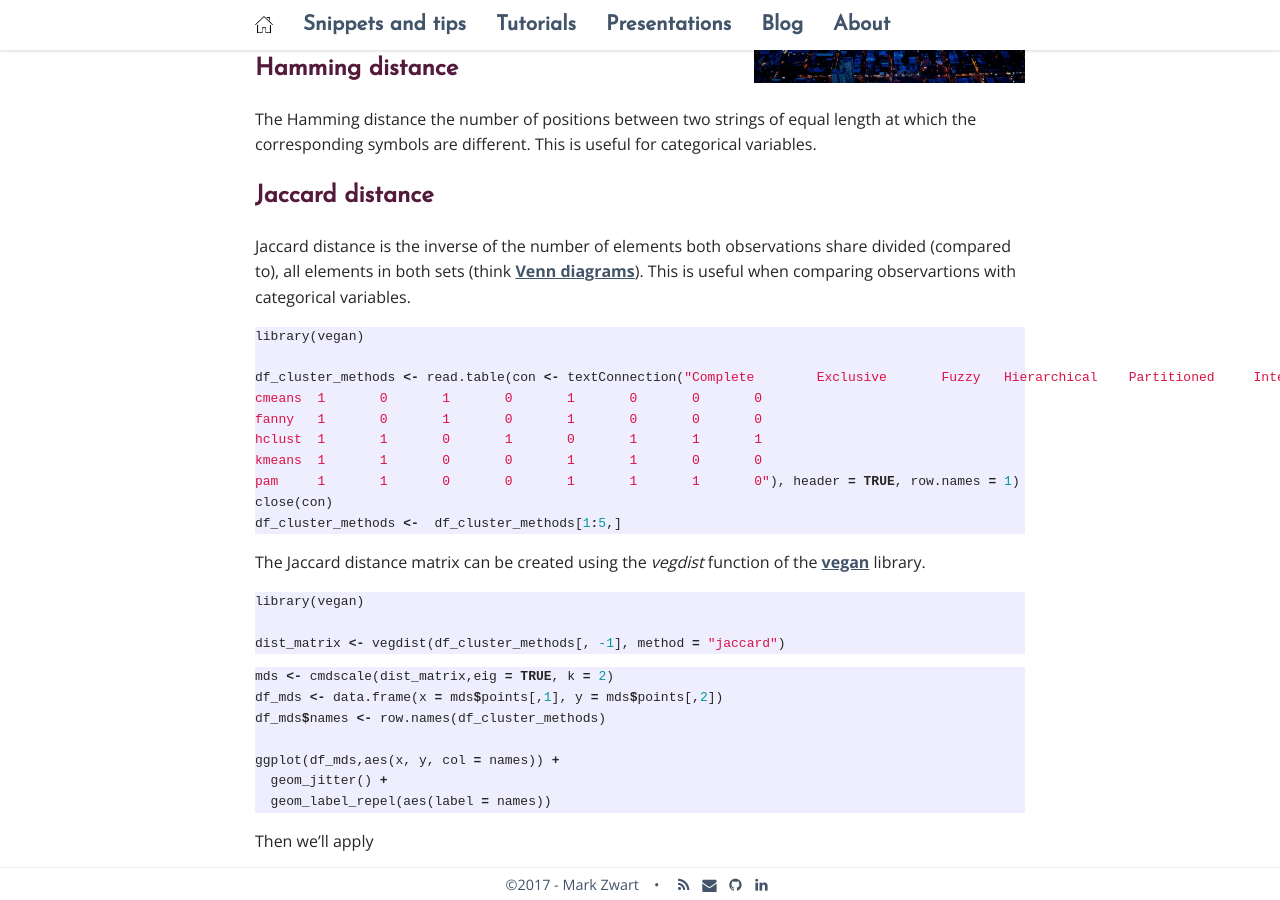
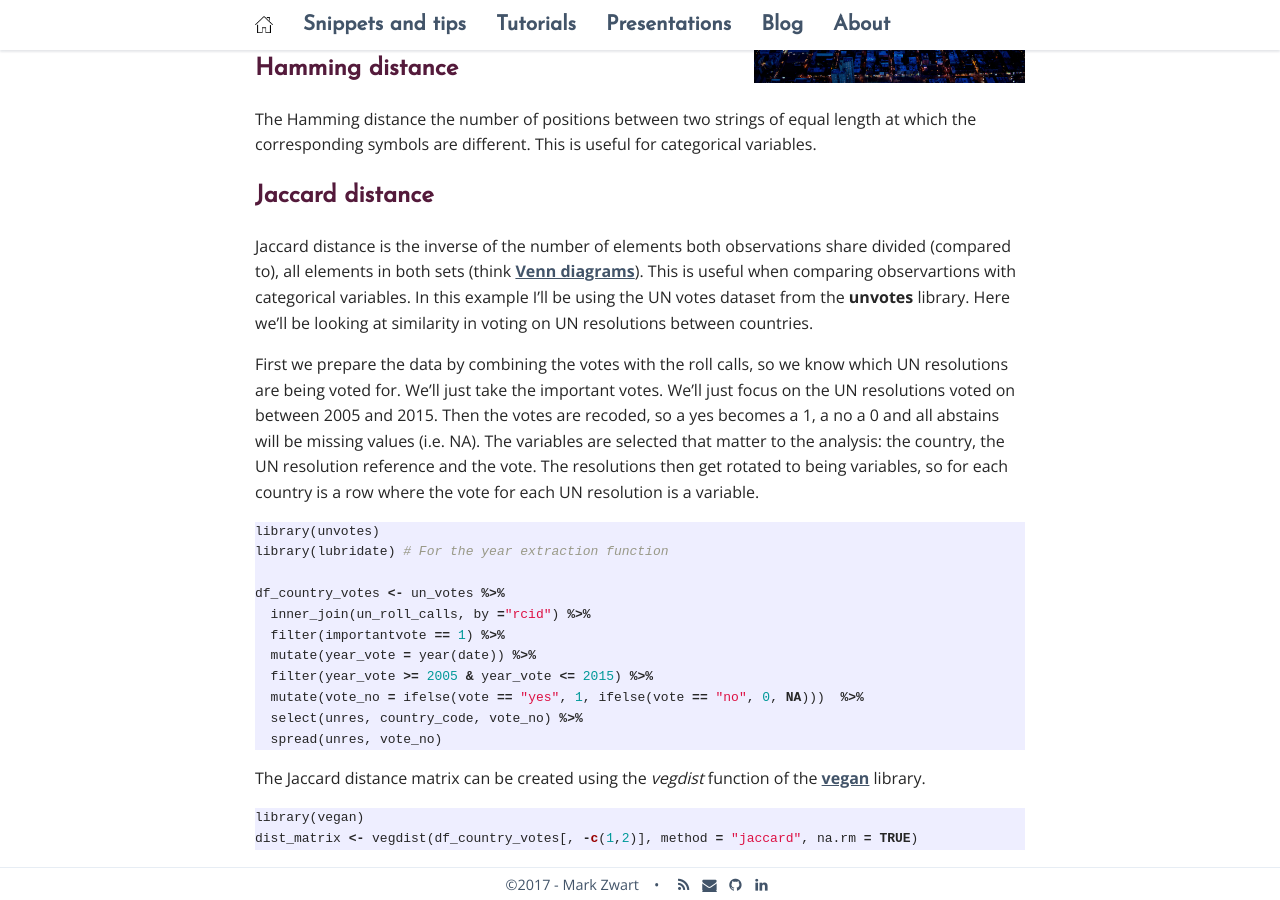
Before and after one commit to mark-me/mark-me.github.io, a Jekyll site: the page built from _pages/tutorials/clustering-mds/clustering-mds.md, in a window 1280 px wide and 900 px high, scrolled down 1963 px. Built offline with Jekyll 4.4.1, drawn with Linux system fonts in a browser that asks for light colours; nearby versions of some CDN libraries; comment, search, counter and statistics services are not loaded; some of the changed text lies outside the part shown.

Commit message:
Update clustering-mds.md

````diff
--- a/_pages/tutorials/clustering-mds/clustering-mds.md
+++ b/_pages/tutorials/clustering-mds/clustering-mds.md
@@ -45,40 +45,28 @@ The Hamming distance the number of positions between two strings of equal length
 
 ## Jaccard distance
 
-Jaccard distance is the inverse of the number of elements both observations share divided (compared to), all elements in both sets (think [Venn diagrams](https://en.wikipedia.org/wiki/Venn_diagram)). This is useful when comparing observartions with categorical variables.
+Jaccard distance is the inverse of the number of elements both observations share divided (compared to), all elements in both sets (think [Venn diagrams](https://en.wikipedia.org/wiki/Venn_diagram)). This is useful when comparing observartions with categorical variables. In this example I'll be using the UN votes dataset from the **unvotes** library. Here we'll be looking at similarity in voting on UN resolutions between countries.
+
+First we prepare the data by combining the votes with the roll calls, so we know which UN resolutions are being voted for. We'll just take the important votes. We'll just focus on the UN resolutions voted on between 2005 and 2015. Then the votes are recoded, so a yes becomes a 1, a no a 0 and all abstains will be missing values (i.e. NA). The variables are selected that matter to the analysis: the country, the UN resolution reference and the vote. The resolutions then get rotated to being variables, so for each country is a row where the vote for each UN resolution is a variable.
 ```r
-library(vegan)
+library(unvotes)
+library(lubridate) # For the year extraction function
 
-df_cluster_methods <- read.table(con <- textConnection("Complete	Exclusive	Fuzzy	Hierarchical	Partitioned	Interval/ratio	Ordinal	Categorical
-cmeans	1	0	1	0	1	0	0	0
-fanny	1	0	1	0	1	0	0	0
-hclust	1	1	0	1	0	1	1	1
-kmeans	1	1	0	0	1	1	0	0
-pam	1	1	0	0	1	1	1	0"), header = TRUE, row.names = 1)
-close(con)
-df_cluster_methods <-  df_cluster_methods[1:5,]
+df_country_votes <- un_votes %>%
+  inner_join(un_roll_calls, by ="rcid") %>%
+  filter(importantvote == 1) %>%
+  mutate(year_vote = year(date)) %>%
+  filter(year_vote >= 2005 & year_vote <= 2015) %>%
+  mutate(vote_no = ifelse(vote == "yes", 1, ifelse(vote == "no", 0, NA)))  %>%
+  select(unres, country_code, vote_no) %>%
+  spread(unres, vote_no)
 ```
 The Jaccard distance matrix can be created using the _vegdist_ function of the **[vegan](https://www.rdocumentation.org/packages/vegan)** library.
 ```r
 library(vegan)
-
-dist_matrix <- vegdist(df_cluster_methods[, -1], method = "jaccard")
+dist_matrix <- vegdist(df_country_votes[, -c(1,2)], method = "jaccard", na.rm = TRUE)
 ```
-
-```r
-mds <- cmdscale(dist_matrix,eig = TRUE, k = 2)
-df_mds <- data.frame(x = mds$points[,1], y = mds$points[,2])
-df_mds$names <- row.names(df_cluster_methods)
-
-ggplot(df_mds,aes(x, y, col = names)) +
-  geom_jitter() +
-  geom_label_repel(aes(label = names))
-```
-Then we'll apply
-```r
-res_hclust <- hclust(dist_matrix, method="ward")
-plot(res_hclust)
-```
+Jaccard distances can be used as input for [hierarchical](/clustering-mds/#hierarchical-clustering) and [PAM](/clustering-mds/#mediod-clustering-(pam)) clustering.
 
 ## Gower distance
 Gower's General Similarity Coefficient one of the most popular measures of proximity for mixed data types. For each variable type, a particular distance metric that works well for that type is used and scaled to fall between 0 and 1. Then, a linear combination using user-specified weights (most simply an average) is calculated to create the final distance matrix.
@@ -157,10 +145,12 @@ A
 
 
 
-# Mediod clustering
+# Mediod clustering (PAM)
 
 [PAM](http://www.sthda.com/english/wiki/partitioning-cluster-analysis-quick-start-guide-unsupervised-machine-learning#pam-partitioning-around-medoids)
 
-# Jaccard clustering
+## PAM for Jaccard distances.
 
-[Jaccard clustering](http://www.win-vector.com/blog/2015/09/bootstrap-evaluation-of-clusters/) _clusterboot_ of the **[vegan](https://www.rdocumentation.org/packages/vegan)** library
+Remember the UN votes example from the section on [Jaccard distances](/clustering-mds/#jaccard-distance)? Let's go a step further and see if there are voting blocks by clustering this data.
+
+# Hierarchical clustering
````
